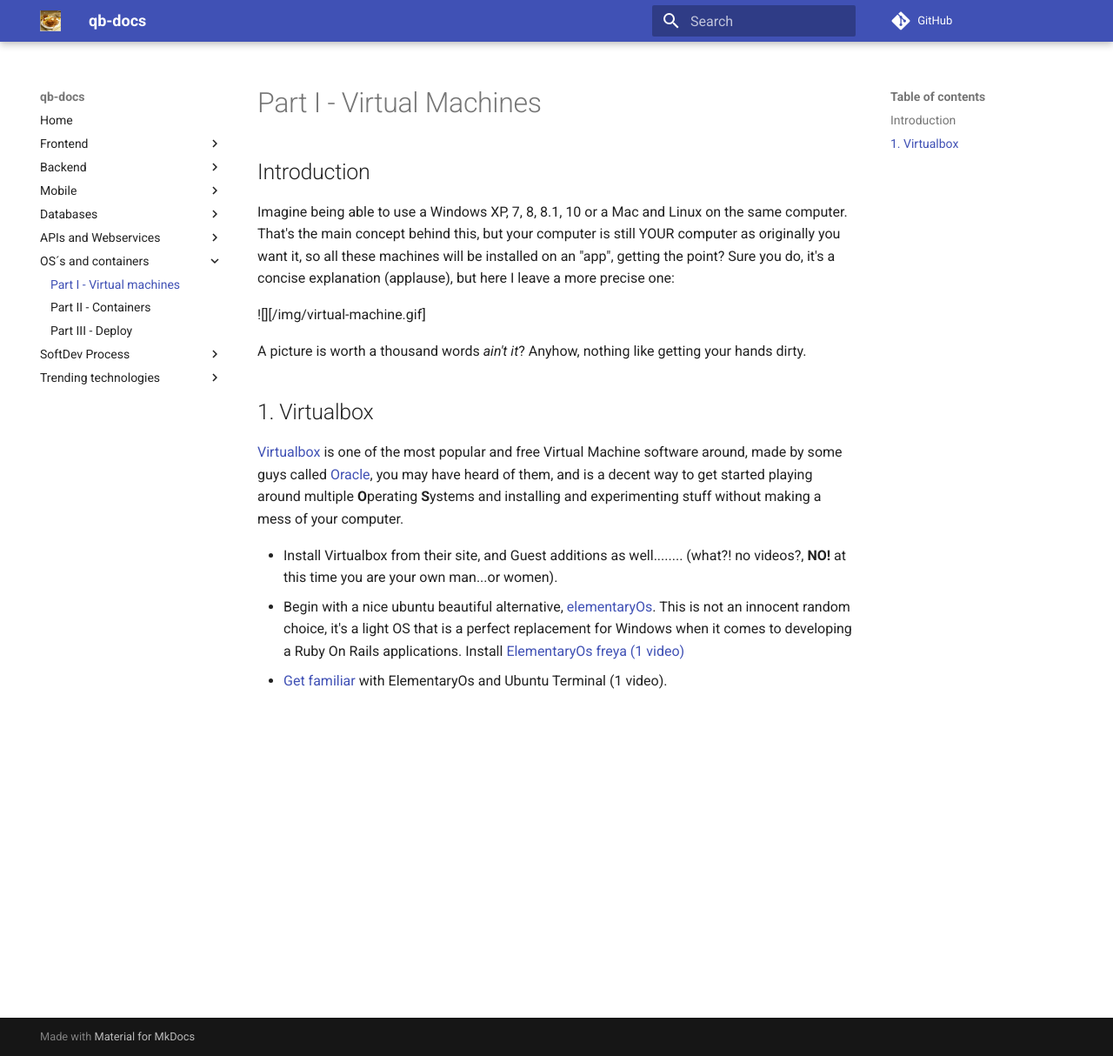
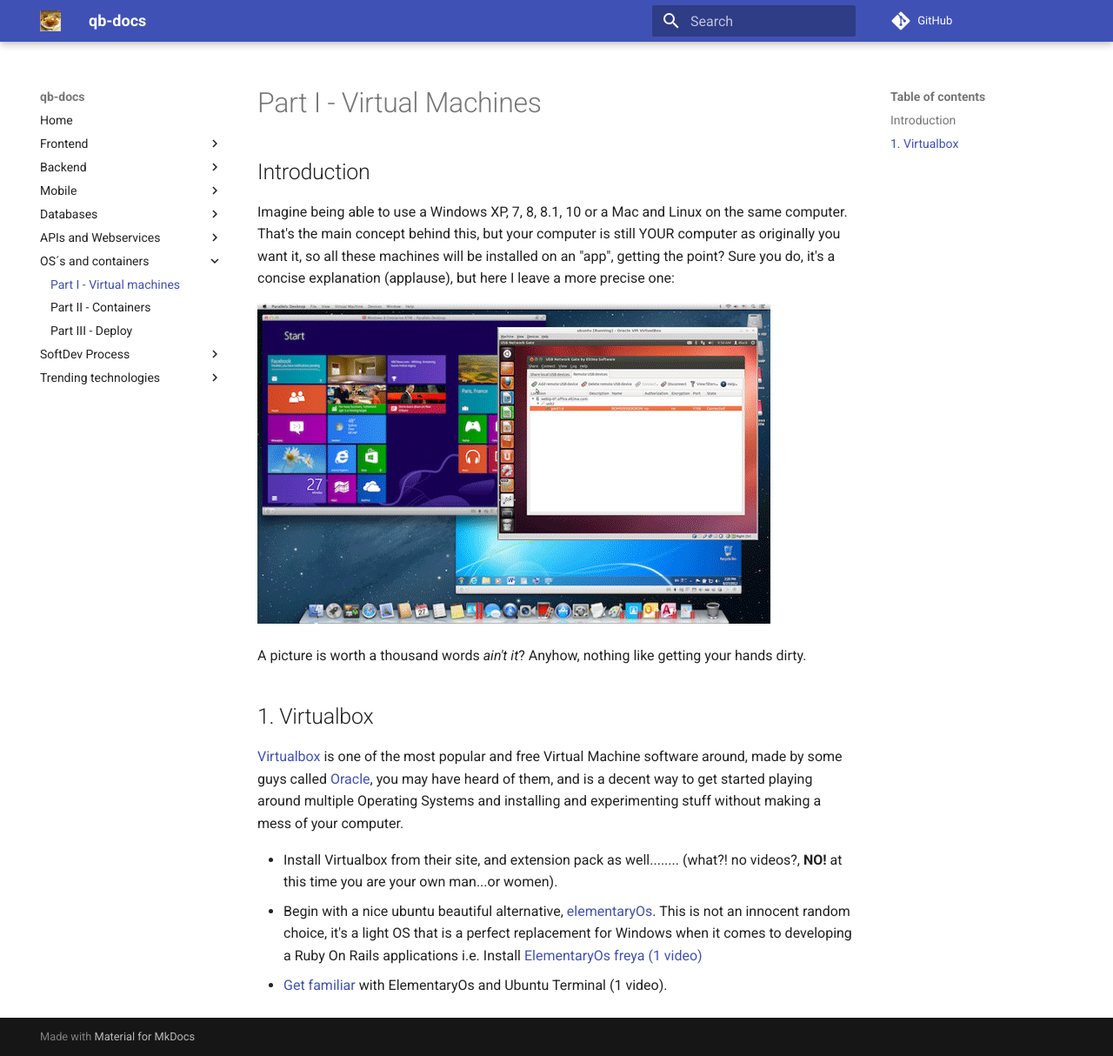
Before and after one commit to tostasqb/qb-docs, an MkDocs documentation site: the page built from docs/hosting/chapter-01.md, in a window 1280 px wide and 1214 px high. Shown: the whole window at 87% size. Built offline with MkDocs 1.6.1 and Material for MkDocs 9.7.7, drawn with Linux system fonts in a browser that asks for light colours; comment, search, counter and statistics services are not loaded; old or Windows-style settings are respelled for this version of MkDocs.

Commit message:
some errors

```diff
--- a/docs/hosting/chapter-01.md
+++ b/docs/hosting/chapter-01.md
@@ -4,15 +4,15 @@
 
 Imagine being able to use a Windows XP, 7, 8, 8.1, 10 or a Mac and Linux on the same computer. That's the main concept behind this, but your computer is still YOUR computer as originally you want it, so all these machines will be installed on an "app", getting the point? Sure you do, it's a concise explanation (applause), but here I leave a more precise one:
 
-![][/img/virtual-machine.gif]
+![](/img/virtual-machine.gif)
 
 A picture is worth a thousand words _ain't it_? Anyhow, nothing like getting your hands dirty.
 
 ## 1. Virtualbox
 
-[Virtualbox](https://www.virtualbox.org/) is one of the most popular and free Virtual Machine software around, made by some guys called [Oracle](https://en.wikipedia.org/wiki/Oracle_Corporation), you may have heard of them, and is a decent way to get started playing around multiple **O**perating **S**ystems and installing and experimenting stuff without making a mess of your computer.
+[Virtualbox](https://www.virtualbox.org/) is one of the most popular and free Virtual Machine software around, made by some guys called [Oracle](https://en.wikipedia.org/wiki/Oracle_Corporation), you may have heard of them, and is a decent way to get started playing around multiple Operating Systems and installing and experimenting stuff without making a mess of your computer.
 
-- Install Virtualbox from their site, and Guest additions as well........ (what?! no videos?, __NO!__ at this time you are your own man...or women).
-- Begin with a nice ubuntu beautiful alternative, [elementaryOs](https://elementary.io/). This is not an innocent random choice, it's a light OS that is a perfect replacement for Windows when it comes to developing a Ruby On Rails applications.
+- Install Virtualbox from their site, and extension pack as well........ (what?! no videos?, __NO!__ at this time you are your own man...or women).
+- Begin with a nice ubuntu beautiful alternative, [elementaryOs](https://elementary.io/). This is not an innocent random choice, it's a light OS that is a perfect replacement for Windows when it comes to developing a Ruby On Rails applications i.e.
   Install [ElementaryOs freya (1 video)](https://youtu.be/IqEUGzBJZYg)
 - [Get familiar](https://www.youtube.com/watch?v=a94MxHHzn1Q) with ElementaryOs and Ubuntu Terminal (1 video).
--- a/mkdocs.yml
+++ b/mkdocs.yml
@@ -8,7 +8,7 @@ extra_css: ['extra-styles.css']
 
 theme: material
 extra:
-  version: '0.4.2'
+  version: '0.4.3'
   logo: 'img/tostas.png'
 
 # dev_addr: 'http://127.0.0.1:8000/docs'
```
Also changed, not shown: docs/backend/chapter-02.md (+2 -2 lines), docs/index.md (+3 -1 lines).
